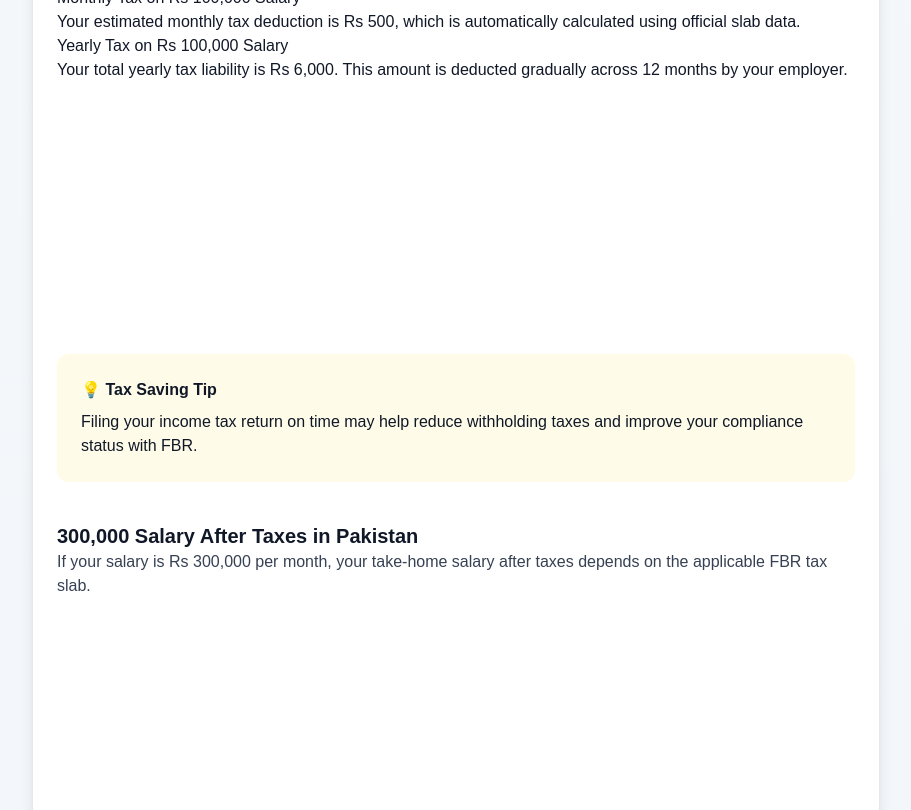
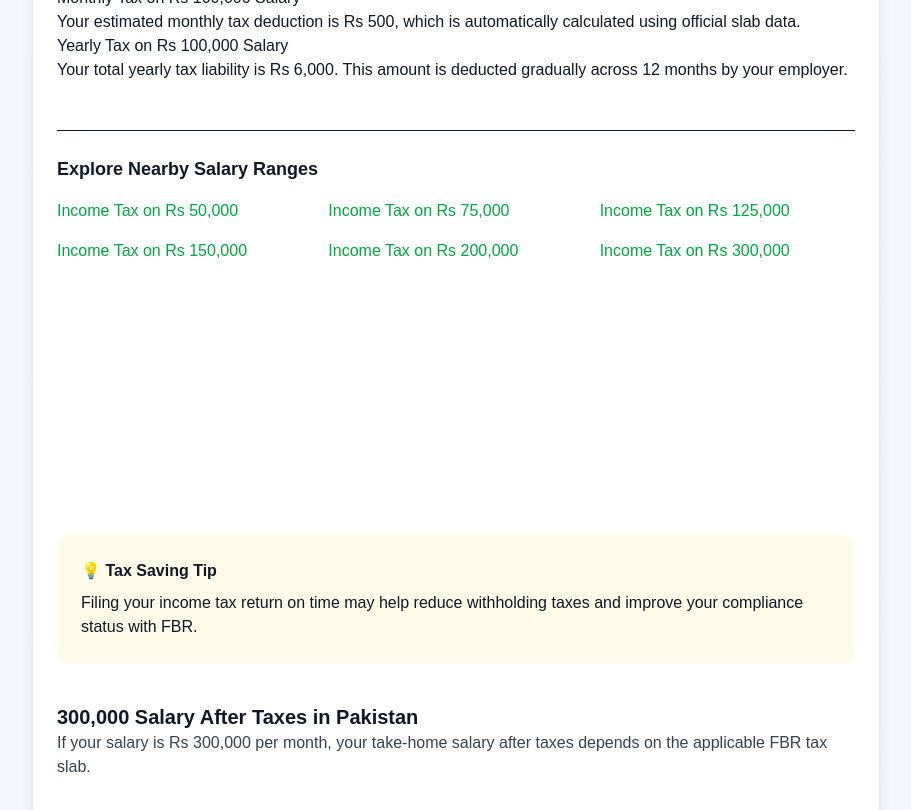
Before and after one commit to muhammadobaid1986/fbrtaxcalculators, a Next.js app: page /salary/100000 in a window 1280 px wide. Shown: the part 2160-2970 px from the top of the page, without its empty margins (344-1255 px from the left). Built offline with nearby package versions, Linux system fonts and the light colour scheme.

Commit message:
Added dynamic related salary internal linking

```diff
--- a/app/salary/[salary]/page.tsx
+++ b/app/salary/[salary]/page.tsx
@@ -263,7 +263,37 @@ export default async function Page({ params }: any) {
   </p>
 </div>
 
+  {/* Auto Related Salary Links */}
+<div className="mt-12 border-t pt-6">
 
+  <h3 className="font-bold mb-4 text-lg">
+    Explore Nearby Salary Ranges
+  </h3>
+
+  <div className="grid grid-cols-2 md:grid-cols-3 gap-4 text-green-600 font-medium">
+
+    {[
+      monthlySalary - 50000,
+      monthlySalary - 25000,
+      monthlySalary + 25000,
+      monthlySalary + 50000,
+      monthlySalary + 100000,
+      monthlySalary + 200000,
+    ]
+      .filter((amt) => amt > 0)
+      .map((amt) => (
+        <a
+          key={amt}
+          href={`/salary/${amt}`}
+          className="hover:underline"
+        >
+          Income Tax on Rs {amt.toLocaleString()}
+        </a>
+      ))}
+
+  </div>
+
+</div>
 
     <div className="my-8 text-center" style={{ minHeight: "200px" }}>
   <ins
```
